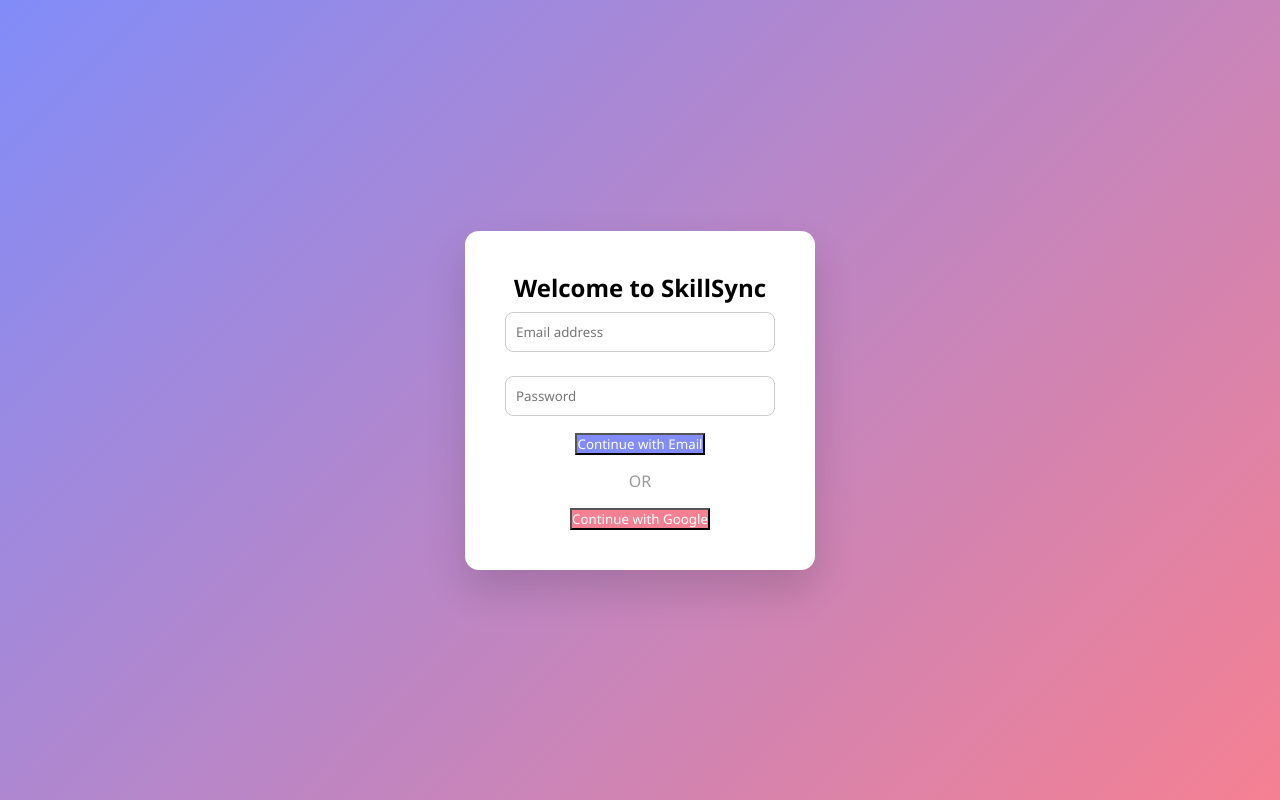
After one commit to RajviDave/SkillSync, a PHP site: page /auth.html in a window 1280 px wide. The commit adds this page. Run offline with PHP 8.4, Linux system fonts and the light colour scheme.

Commit message:
signup and signin design

```diff
--- /dev/null
+++ b/auth.html
@@ -0,0 +1,30 @@
+<!DOCTYPE html>
+<html lang="en">
+<head>
+  <meta charset="UTF-8" />
+  <title>Skill Sync | Authentication</title>
+  <link rel="stylesheet" href="style.css" />
+</head>
+<body class="center">
+
+  <div class="card">
+    <h2>Welcome to <span>SkillSync</span></h2>
+
+    <input type="email" placeholder="Email address" />
+    <input type="password" placeholder="Password" />
+
+    <button onclick="goNext()">Continue with Email</button>
+
+    <div class="divider">OR</div>
+
+    <button class="google">Continue with Google</button>
+  </div>
+
+  <script>
+    function goNext() {
+      window.location.href = "analysis.html";
+    }
+  </script>
+
+</body>
+</html>
--- a/style.css
+++ b/style.css
@@ -1,207 +1,120 @@
-:root {
-    --primary: #818cf8;       /* Indigo */
-    --accent: #f58092;        /* Pinkish-Red */
-    --dark: #1e293b;          /* Dark Text */
-    --light: #f8fafc;         /* Background */
-    --white: #ffffff;
-    --gray: #94a3b8;
-}
-
 * {
-    margin: 0;
-    padding: 0;
-    box-sizing: border-box;
-    font-family: 'Inter', sans-serif;
+  margin: 0;
+  padding: 0;
+  box-sizing: border-box;
+  font-family: "Segoe UI", sans-serif;
 }
 
 body {
-    background-color: var(--light);
-    color: var(--dark);
-    line-height: 1.6;
+  background: linear-gradient(135deg, #818cf8, #f58092);
+  min-height: 100vh;
 }
 
-/* NAVBAR */
-.navbar {
-    display: flex;
-    justify-content: space-between;
-    align-items: center;
-    padding: 1rem 5%;
-    background: rgba(255, 255, 255, 0.9);
-    backdrop-filter: blur(10px);
-    border-bottom: 1px solid rgba(0,0,0,0.05);
-    position: sticky;
-    top: 0;
-    z-index: 100;
+.center {
+  display: flex;
+  justify-content: center;
+  align-items: center;
+}
+
+.card {
+  background: white;
+  padding: 40px;
+  border-radius: 14px;
+  width: 350px;
+  text-align: center;
+  box-shadow: 0 20px 40px rgba(0,0,0,0.15);
 }
 
 .logo {
-    font-size: 1.5rem;
-    font-weight: 700;
-    color: var(--dark);
+  font-size: 48px;
+  color: #818cf8;
 }
 
-.highlight {
-    color: var(--primary);
+.logo span {
+  color: #f58092;
 }
 
-.user-profile {
-    font-size: 0.9rem;
-    color: var(--gray);
-    font-weight: 600;
+.tagline {
+  margin: 15px 0 30px;
+  color: #555;
+  font-size: 14px;
 }
 
-/* CONTAINER */
-.container {
-    max-width: 800px;
-    margin: 2rem auto;
-    padding: 0 1rem;
+.btn-group button {
+  width: 100%;
+  padding: 12px;
+  margin: 8px 0;
+  border-radius: 8px;
+  border: none;
+  cursor: pointer;
+  font-weight: 600;
 }
 
-/* CARDS */
-.card {
-    background: var(--white);
-    border-radius: 16px;
-    padding: 2rem;
-    margin-bottom: 2rem;
-    box-shadow: 0 4px 20px rgba(129, 140, 248, 0.1); /* Subtle Indigo Glow */
-    border: 1px solid rgba(129, 140, 248, 0.1);
-    transition: transform 0.2s;
+button {
+  background: #818cf8;
+  color: white;
 }
 
-.card:hover {
-    transform: translateY(-2px);
+button:hover {
+  opacity: 0.9;
 }
 
-.card-header {
-    display: flex;
-    justify-content: space-between;
-    align-items: center;
-    margin-bottom: 1rem;
+button.outline {
+  background: transparent;
+  border: 2px solid #818cf8;
+  color: #818cf8;
 }
 
-h2 {
-    font-size: 1.25rem;
-    color: var(--dark);
+input, textarea {
+  width: 100%;
+  padding: 10px;
+  margin: 8px 0 16px;
+  border-radius: 8px;
+  border: 1px solid #ccc;
 }
 
-.subtitle {
-    font-size: 0.9rem;
-    color: var(--gray);
-    margin-bottom: 1rem;
+textarea {
+  height: 100px;
+  resize: none;
 }
 
-/* BADGES & DOTS */
-.badge {
-    background: var(--accent);
-    color: white;
-    padding: 0.2rem 0.8rem;
-    border-radius: 20px;
-    font-size: 0.75rem;
-    font-weight: 600;
+.divider {
+  margin: 15px 0;
+  color: #999;
 }
 
-.status-dot {
-    height: 10px;
-    width: 10px;
-    background-color: var(--primary);
-    border-radius: 50%;
-    box-shadow: 0 0 10px var(--primary);
+.google {
+  background: #f58092;
 }
 
-/* FORMS */
-.form-group {
-    margin-bottom: 1.5rem;
+.container {
+  max-width: 600px;
+  margin: 40px auto;
+  background: white;
+  padding: 40px;
+  border-radius: 16px;
+  box-shadow: 0 20px 40px rgba(0,0,0,0.15);
+}
+
+.page-title {
+  text-align: center;
+  margin-bottom: 30px;
+  color: #818cf8;
 }
 
 label {
-    display: block;
-    margin-bottom: 0.5rem;
-    font-weight: 600;
-    font-size: 0.9rem;
-    color: var(--dark);
+  font-weight: 600;
+  color: #444;
 }
 
-input[type="url"], textarea {
-    width: 100%;
-    padding: 0.8rem;
-    border: 2px solid #e2e8f0;
-    border-radius: 8px;
-    font-size: 1rem;
-    transition: border-color 0.3s;
+.analyze {
+  width: 100%;
+  padding: 14px;
+  margin-top: 20px;
+  background: linear-gradient(135deg, #818cf8, #f58092);
+  border: none;
+  color: white;
+  font-size: 16px;
+  border-radius: 10px;
+  cursor: pointer;
 }
-
-input[type="url"]:focus, textarea:focus {
-    outline: none;
-    border-color: var(--primary);
-}
-
-textarea#jdInput {
-    height: 120px;
-    resize: vertical;
-}
-
-/* FILE UPLOAD STYLE */
-.file-upload-wrapper {
-    position: relative;
-}
-
-.custom-file-btn {
-    display: flex;
-    align-items: center;
-    justify-content: center;
-    width: 100%;
-    padding: 1rem;
-    border: 2px dashed var(--gray);
-    border-radius: 8px;
-    cursor: pointer;
-    background: #fdfdfd;
-    transition: all 0.3s;
-    color: var(--gray);
-    font-weight: 500;
-}
-
-.custom-file-btn:hover {
-    border-color: var(--primary);
-    color: var(--primary);
-    background: #f0f2ff;
-}
-
-/* SUBMIT BUTTON */
-.cta-button {
-    width: 100%;
-    padding: 1rem;
-    background: linear-gradient(135deg, var(--primary) 0%, #6366f1 100%);
-    color: white;
-    border: none;
-    border-radius: 8px;
-    font-size: 1rem;
-    font-weight: 600;
-    cursor: pointer;
-    box-shadow: 0 4px 15px rgba(129, 140, 248, 0.4);
-    transition: transform 0.2s, box-shadow 0.2s;
-}
-
-.cta-button:hover {
-    transform: translateY(-2px);
-    box-shadow: 0 6px 20px rgba(129, 140, 248, 0.6);
-}
-
-/* MODAL (Simple) */
-.hidden { display: none; }
-
-#resultModal {
-    position: fixed;
-    top: 0; left: 0; width: 100%; height: 100%;
-    background: rgba(0,0,0,0.5);
-    display: flex;
-    justify-content: center;
-    align-items: center;
-}
-
-.result-content {
-    background: white;
-    padding: 2rem;
-    border-radius: 12px;
-    text-align: center;
-    width: 300px;
-}
```
Also changed, not shown: analysis.html (added, +30 -0 lines), index.html (+19 -55 lines).
